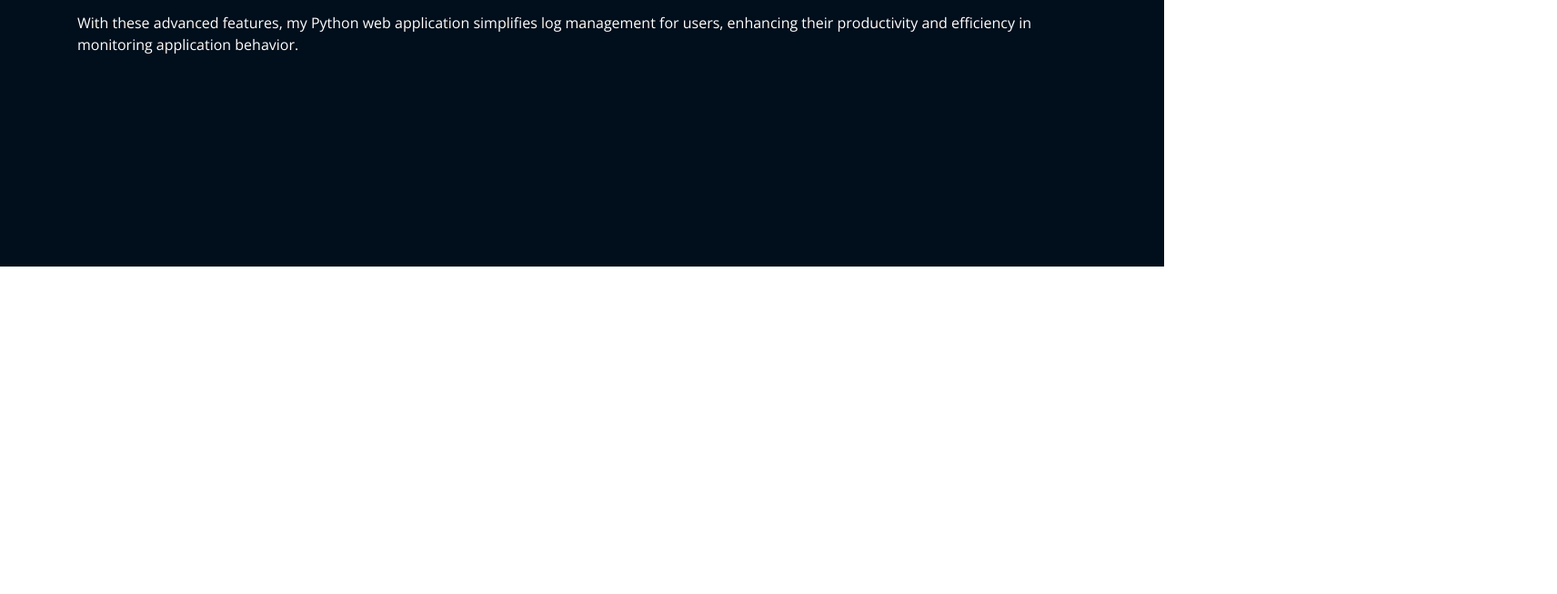
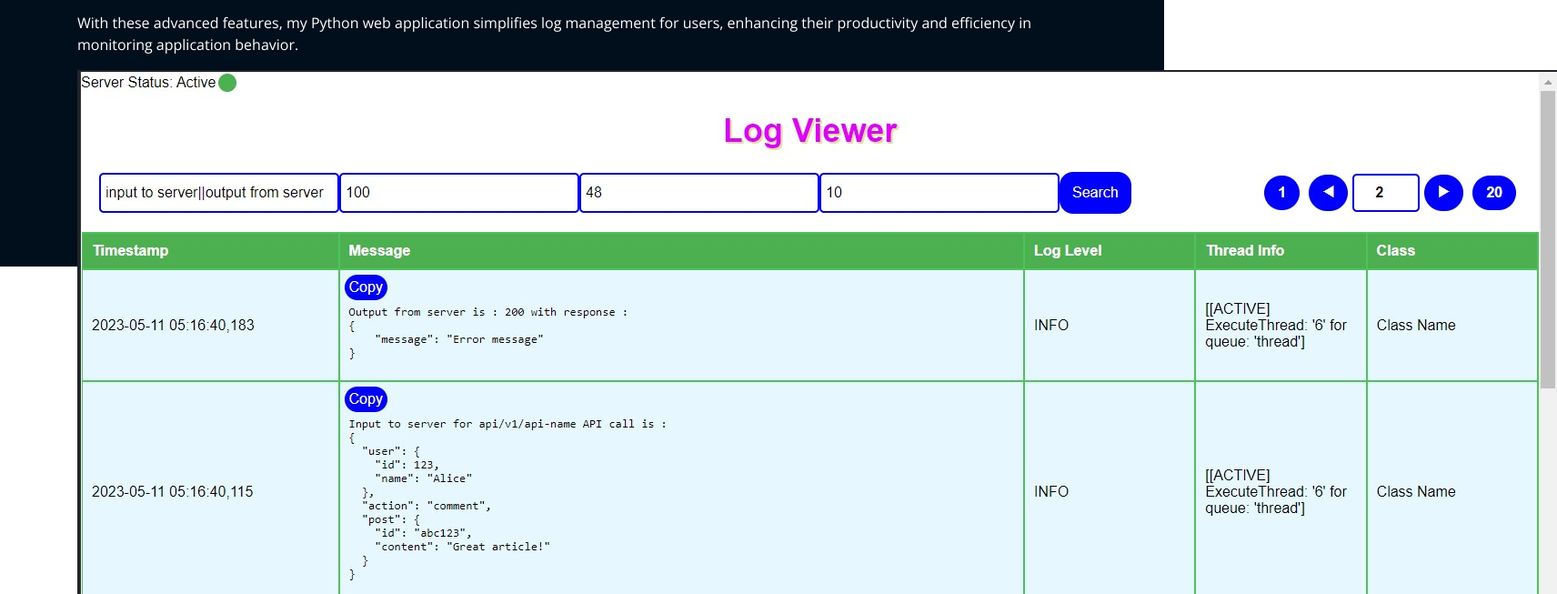
Before and after one commit to kvin101/kvin101.github.io, a plain HTML site: page projects/loganalysis.html in a window 1280 px wide. Shown: the part 507-1160 px from the top of the page at 91% size, 1712 px wide, since content can reach past the window. Before the commit the page ends 800 px from the top, so only its background shows below. Drawn offline with nearby package versions, Linux system fonts and the light colour scheme; files whose address does not match are found by name.

Commit message:
added log application

```diff
--- a/projects/loganalysis.html
+++ b/projects/loganalysis.html
@@ -103,6 +103,7 @@
                 With these advanced features, my Python web application simplifies log management for users, enhancing their
                 productivity and efficiency in monitoring application behavior.
               </p>
+              <img src="../assets/img/project/logviewer.jpg" alt="Sample screenshot of Log application">
             </div>
           </div>
         </div>
```
